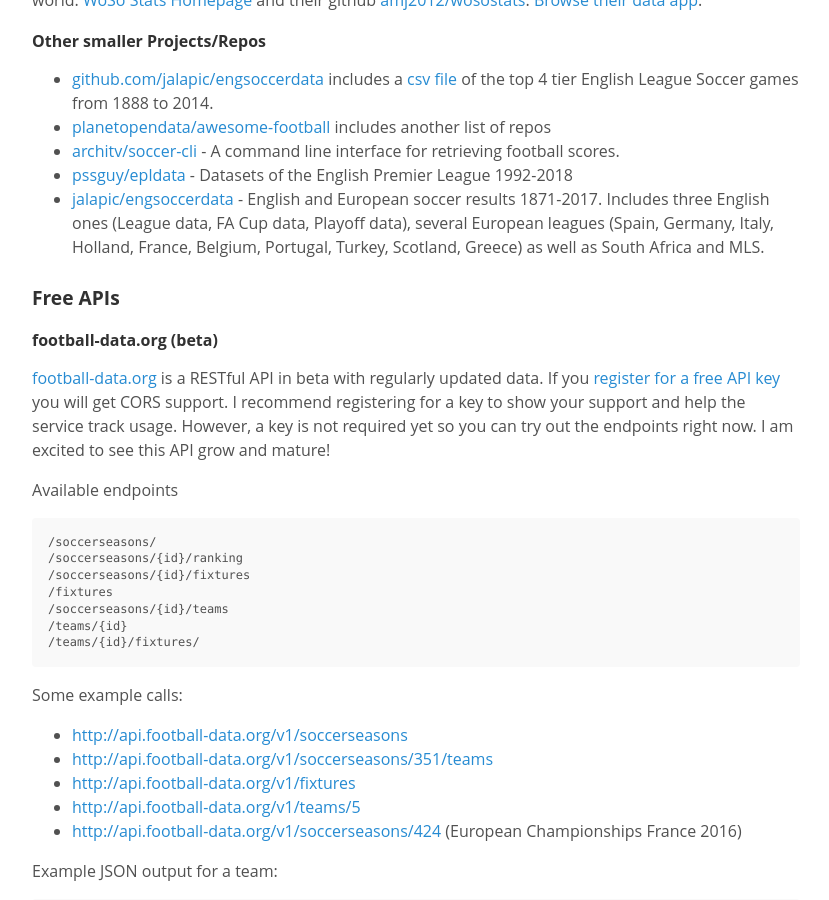
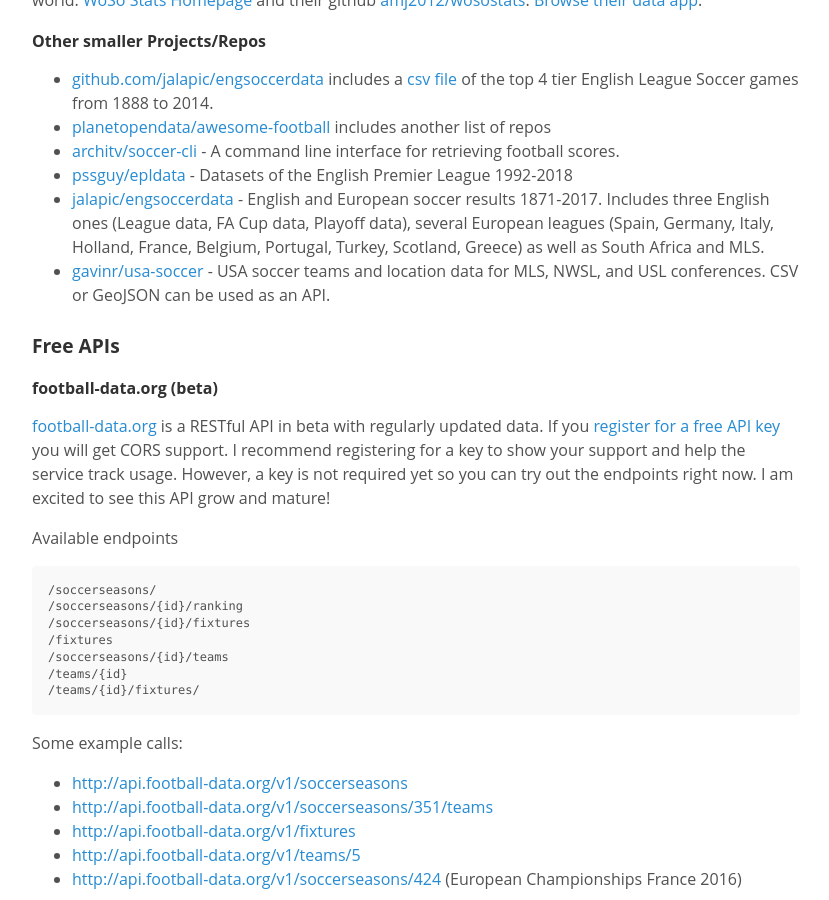
Before and after one commit to jokecamp/jokecamp.com, a Jekyll site: the page built from _posts/2014-03-08-guide-to-football-and-soccer-data-and-apis.markdown, in a window 1280 px wide and 900 px high, scrolled down 2501 px. Shown: the whole window, without its empty margins (224-1053 px from the left). Built offline with Jekyll 4.4.1, drawn with Linux system fonts in a browser that asks for light colours; Markdown is read by kramdown in place of the engine named in the settings.

Commit message:
Update 2014-03-08-guide-to-football-and-soccer-data-and-apis.markdown
added link to github.com/gavinr/usa-soccer

```diff
--- a/_posts/2014-03-08-guide-to-football-and-soccer-data-and-apis.markdown
+++ b/_posts/2014-03-08-guide-to-football-and-soccer-data-and-apis.markdown
@@ -123,6 +123,7 @@ Women's Soccer Stats. Collecting, analyzing, and sharing data about women's socc
  - [architv/soccer-cli](https://github.com/architv/soccer-cli) - A command line interface for retrieving football scores.
  - [pssguy/epldata](https://github.com/pssguy/epldata) - Datasets of the English Premier League 1992-2018
  - [jalapic/engsoccerdata](https://github.com/jalapic/engsoccerdata) - English and European soccer results 1871-2017. Includes three English ones (League data, FA Cup data, Playoff data), several European leagues (Spain, Germany, Italy, Holland, France, Belgium, Portugal, Turkey, Scotland, Greece) as well as South Africa and MLS.
+ - [gavinr/usa-soccer](https://github.com/gavinr/usa-soccer) - USA soccer teams and location data for MLS, NWSL, and USL conferences. CSV or GeoJSON can be used as an API.
 
 <a name="free"></a>
 ###  Free APIs
```
